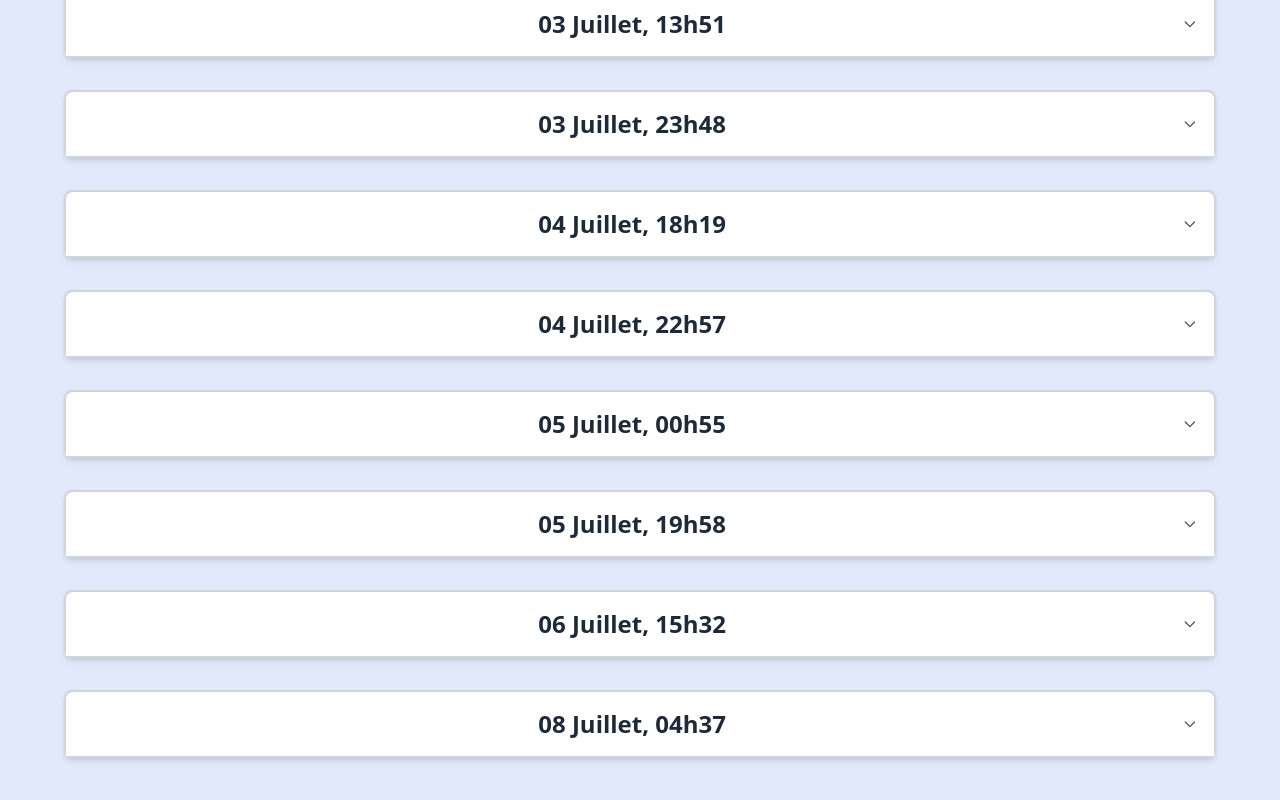
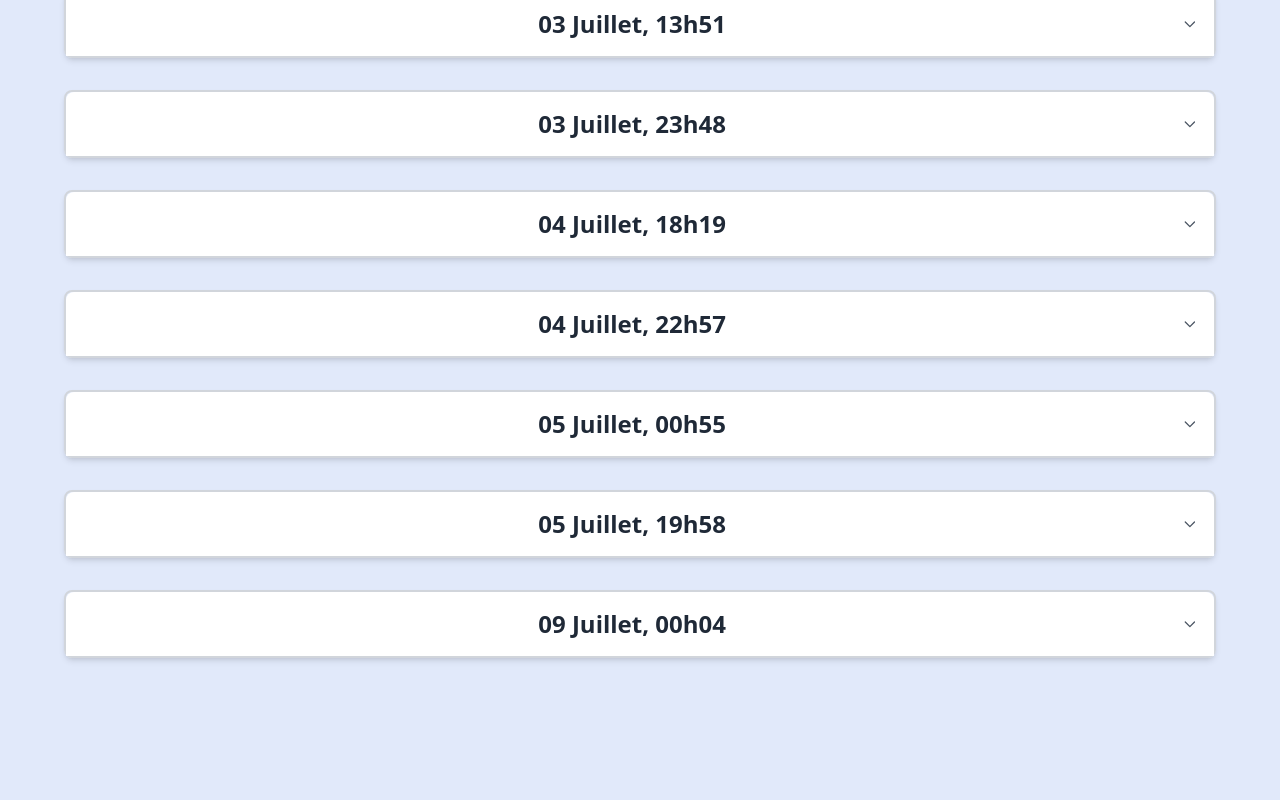
Before and after one commit to Misterion11/projet_a, a Vue app: page / in a window 1280 px wide. Shown: the part 422-1222 px from the top of the page. After the commit the page ends 1136 px from the top, so only its background shows below. Built offline with nearby package versions, Linux system fonts and the light colour scheme.

Commit message:
ULTIME BAFOUILLE

```diff
--- a/src/App.vue
+++ b/src/App.vue
@@ -35,8 +35,7 @@ export default {
         { number: 7, title: '04 Juillet, 22h57', content: "Re, bon je viens de sortir de la douche après avoir passé deux heures à nettoyer le petit Ikalgo. J'suis plutôt content du résultat franchement, ça rend bien. Bon j'ai pas encore fini et il me reste en gros que vendredi puisque l'objectif c'est de faire partir le tour samedi pour arriver lundi. Pfiouuuu et à tout ça s'ajoute le fait de coder un truc pour que toutes les entrées de journal soient accessibles via un papier QR dans la boîte. PFIOUUUU. Ouais je râle, j'm'inspire de toi, même si tu dirais que seule toi à ce droit.<br />Par contre va falloir m'aider, parce qu'après ça, j'aurai plus d'idées, va falloir que tu m'invites en vrai hein...<br />J'suis claqué bordel, j'espère que toi ça va, que tu passes une bonne semaine relaxation sans ma présence. Dès que tu auras reçu tout ça, j'ouvrirai à nouveau insta pour te faire chier t'en fais pas. Puis tes réactions me manquent, j'en viens à rêver mille et un scénario à tes côtés."},
         { number: 8, title: '05 Juillet, 00h55', content: "J'avais pas d'idée pour un dernier truc à faire quand soudain 4 lettres me sont apparues. Fnaf. Alors malheureusement j'ai pas de fil brun à disposition donc Freddy sera blanc mais bon au pire ça se peint et c'est toi qui a les compétences là-dessus pas moi.<br />On attend le résultat demain matin, en espérant que ça rende bien !<br />PS : J'sais pas si tu as essayé la bague (parce que mon cerveau de golem oui), mais vu que c'est un cadeau plus humoristique bien que je ne nie pas la symbolique derrière, elle est volontairement un peu plus grande qu'une vraie. Voilà annecdote finie, à demain !" },
         { number: 9, title: '05 Juillet, 19h58', content: "Bon. Je crois que j'ai réussi dans les temps. Je suis vraiment trop fort !<br>Le petit Freddy rend plutôt bien, j'suis content du modèle que j'ai choisi. Il va me rester à poncer les deux encore un peu et ça devrait le faire et le site rend bien.<br>AHHHHHHHHHHH JE SUIS STRESSÉ T'IMAGINES PAS, J'AI TOUJOURS CETTE APRÉHENSION A ME DIRE « ET SI ELLE TROUVE CA NAZE »  AHHHHHHHHHHHHH.<br> Normalement, tu recevras tout ça lundi, sinon c'est la faute de la poste.<br>Et si je me suis pas trompé, ça concordera avec tes résultats du bac donc RÉSULTATS ?????<br>Sinon tu me manques m'enfin l'objectif était de faire un gros truc d'un seul coup donc bon je pouvais pas t'écrire chaque jour, ça aurait tout gâché.<br>BREF, t'auras compris que je ne t'ai pas oubliée au contraire.<br>Allez je vais m'arrêter là, histoire de clore pour de bon ce dernier cadeau que je t'enverrai. <br>Bah oui le prochain tu l'auras IRL :)))) (j'ai déjà investi dans un bloc-notes pour écouter tout ce que tu diras aimer).<br>SUR CE, BONJOUR TRÉSOR, TU M'AS MANQUÉ, DÉPÊCHE DE M'ÉCRIRE SINON JE TE BOTTE PAS LE CUL (ouais nan parce que moi je veux le toucher ton cul nan mais)." },
-        { number: 10, title: '06 Juillet, 15h32', content: "BON, cette entrée n'était pas censée exister mais j'ai reçu un mail me disant que le colis allait être livré mardi puis lundi. Donc c'est simple, si tu le reçois mardi je m'immole dans les locaux de la Poste pour avoir gâché tout l'effet que je me suis fait chier à donner + avoir loupé ton jour de résultats du bac (oui parce que bon, l'objecif c'était de tomber pile ce jour là, que tu te dises « Ohlala c'est incroyable j'accepte la demande en mariage ». DONC FAITES GAFFE LA POSTE. <br> Et si tu l'as reçu lundi, bah tout va biiien joie et bonne humeur !!! )" },
-        { number: 11, title: '08 Juillet, 04h37', content: "T'as vraiment le sens du timing tu sais toi 🦔🧛. D'ailleurs va vraiment falloir taffer sur le « lâcher de bombes puis fuite tactique ». M'enfin c'est pas le sujet, si t'as envie de taper la conv à propos d'aussi bien tes résultats que je sais pas moi le beau temps, sans lire le petit pavé d'insta, écris sur Discord. Mais quoiqu'il en soit bouge toi, je me suis retenu de t'écrire une semaine pour une surprise qui tombe à l'eau avec la poste c'est pas en plus pour attendre sa majesté la chieuse 40 ans. Bisous <3 " },
+        { number: 10, title: '09 Juillet, 00h04', content: "Cette entrée n'était pas censée exister mais bon, certaines choses ont changé entre temps. <br> Tout d'abord ces FDP de la Poste qui sont pas foutus de livrer à temps. J+2 HEIN, SAMEDI +2 CA FAIT MERCREDI CHEZ QUI AU JUSTE. <br> Ensuite, je pense que tu l'as bien compris, je t'avais pas oublié loin de là, je voulais synchroniser cette semaine où tu voulais la paix avec le colis, pour finir pile le jour de ton bac. Et en plus tu décides de venir poser une bombe sur insta à ce moment-là, t'as un sacré sens du timing tu sais ça. <br> Blague à part, tu me manques, j'ai envie de connaître tes résultats ou juste de parler de la pluie ou du beau temps, donc si t'as la flemme de lire le petit pavé, écris moi sur discord ou jsp mais dans tous les cas, bouge toi le cul parce que je me suis pas retenu 1 semaine de t'écrire pour que sa majesté la chieuse mette 15 ans à répondre <3. Alors à très très TRES vite ma connasse égocentrique. Nan faut finir avec un peu de romantisme quand même. A très vite ma précieuse 🦔" },
       ]
     }
   }
```
